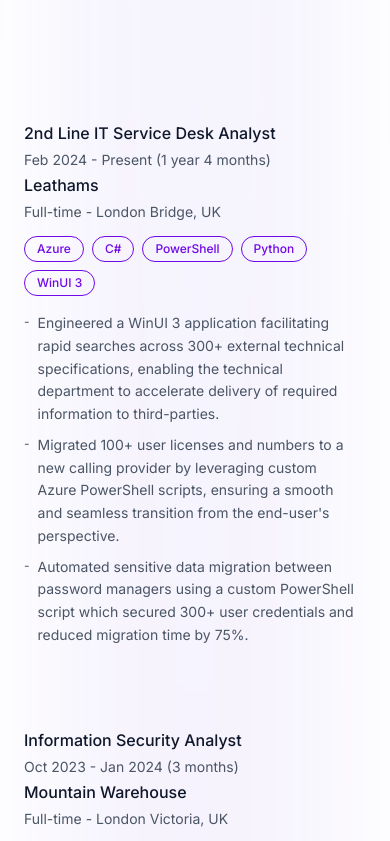
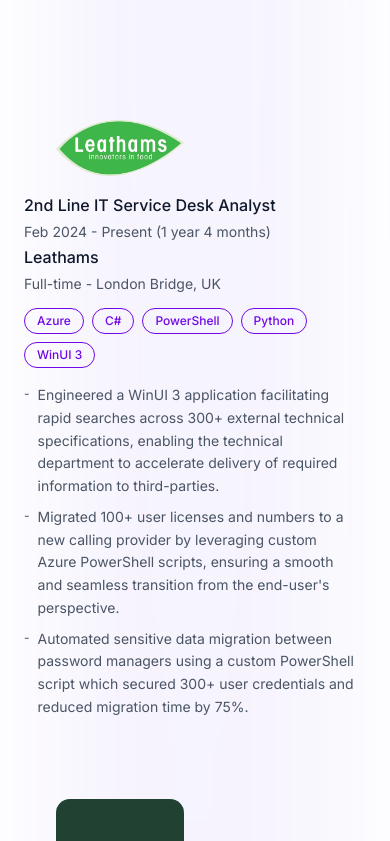
Before and after one commit to Chixide1/Folio, a Next.js app: page / in a window 390 px wide. Shown: the part 1440-2281 px from the top of the page. Built offline with nearby package versions, Linux system fonts and the light colour scheme.

Commit message:
Style - Added some minor style changes

```diff
--- a/src/app/globals.css
+++ b/src/app/globals.css
@@ -129,3 +129,8 @@
   @apply prose-base dark:prose-invert prose-headings:font-normal prose-slate light:prose-strong:text-primary-foreground prose-strong:text-card-foreground
   prose-img:rounded-lg prose-img:border prose-headings:text-primary;
 }
+
+@utility text-vertical {
+  text-orientation: upright;
+  writing-mode: vertical-rl;
+}
--- a/src/components/features/home/experience-card.tsx
+++ b/src/components/features/home/experience-card.tsx
@@ -64,17 +64,18 @@
     <div
       ref={ref}
       className={cn(
-        "flex transition-all duration-700 ease-out",
+        "flex transition-all max-sm:flex-col duration-700 ease-out",
         isVisible
           ? "opacity-100 translate-y-0"
           : "opacity-0 translate-y-8"
       )}
     >
       {/* Timeline line and dot */}
-      <div className="md:flex flex-col items-center mr-6 hidden">
+      <div className="flex flex-col items-center mr-6">
         {/* Company logo as timeline dot */}
         <div className={cn(
-          "w-10 h-10 rounded bg-border dark:bg-secondary flex items-center justify-center flex-shrink-0 border transition-all duration-500 ease-out delay-300 relative z-10",
+          "w-10 h-10 rounded flex items-center justify-center flex-shrink-0 transition-all duration-500 ease-out delay-300 relative z-10",
+          "max-sm:w-full max-sm:h-full max-w-32 max-sm:mr-auto max-sm:ml-8 max-sm:mb-4 max-sm:rounded-xl",
           isVisible
             ? "scale-100 opacity-100"
             : "scale-75 opacity-0"
@@ -85,7 +86,7 @@
               alt={`${company} logo`}
               width={1000}
               height={1000}
-              className="w-auto h-auto rounded object-contain"
+              className="w-auto h-auto rounded-[inherit] object-contain"
             />
           ) : (
             <div className="w-8 h-8 rounded flex items-center justify-center">
@@ -99,7 +100,7 @@
         {/* Vertical line */}
         <div
           className={cn(
-            "w-px max-w-px flex-1 bg-border mt-4 transition-transform duration-1000 ease-out origin-top",
+            "max-sm:hidden w-px max-w-px flex-1 bg-border mt-4 transition-transform duration-1000 ease-out origin-top",
             isVisible ? "scale-y-100" : "scale-y-0"
           )}
         />
--- a/src/components/features/projects/project-card.tsx
+++ b/src/components/features/projects/project-card.tsx
@@ -22,7 +22,7 @@
     <div
       ref={ref}
       className={cn(
-        "light:outline-1 light:bg-white light:shadow-xl grid grid-cols-6 gap-y-1 gap-x-4 dark:hover:bg-secondary-foreground/50 p-4 rounded-lg hover:drop-shadow-lg hover:shadow-xl dark:hover:shadow-none duration-500 transition-all",
+        "light:outline-1 light:bg-white light:shadow-xl grid grid-cols-6 gap-y-1 gap-x-4 sm:dark:hover:bg-secondary-foreground/50 sm:p-4 rounded-lg sm:hover:drop-shadow-lg sm:hover:shadow-xl dark:hover:shadow-none duration-500 transition-all",
         className
       )}
       {...props}
@@ -54,7 +54,7 @@
       </Link>
 
       {/* Second row - Links and Tags */}
-      <div className="sm:row-start-2 col-span-full sm:col-span-2 max-sm:gap-x-6 text-sm flex sm:flex-col pt-2">
+      <div className="max-sm:mt-3 sm:row-start-2 col-span-full sm:col-span-2 max-sm:gap-x-6 text-sm flex sm:flex-col pt-2">
         <ProjectLink name={"Github"} href={github} className=""/>
         {projectLink && <ProjectLink name={"Project Details"} href={projectLink} target="_self"/>}
       </div>
--- a/src/components/layout/app-footer.tsx
+++ b/src/components/layout/app-footer.tsx
@@ -74,7 +74,7 @@
         </p>
         <p className="ml-auto mt-6">© 2025 Chikezie Onuoha</p>
       </div>
-      <div className="mt-auto ml-auto">
+      <div className="mt-auto ml-auto max-sm:mr-4">
         <ScrollToTopButton
           className="my-auto flex max-sm:text-vertical max-sm:h-fit max-sm:py-1.5 max-sm:!px-1"
         />
```
Lines whose indentation alone changed are shown as unchanged.
